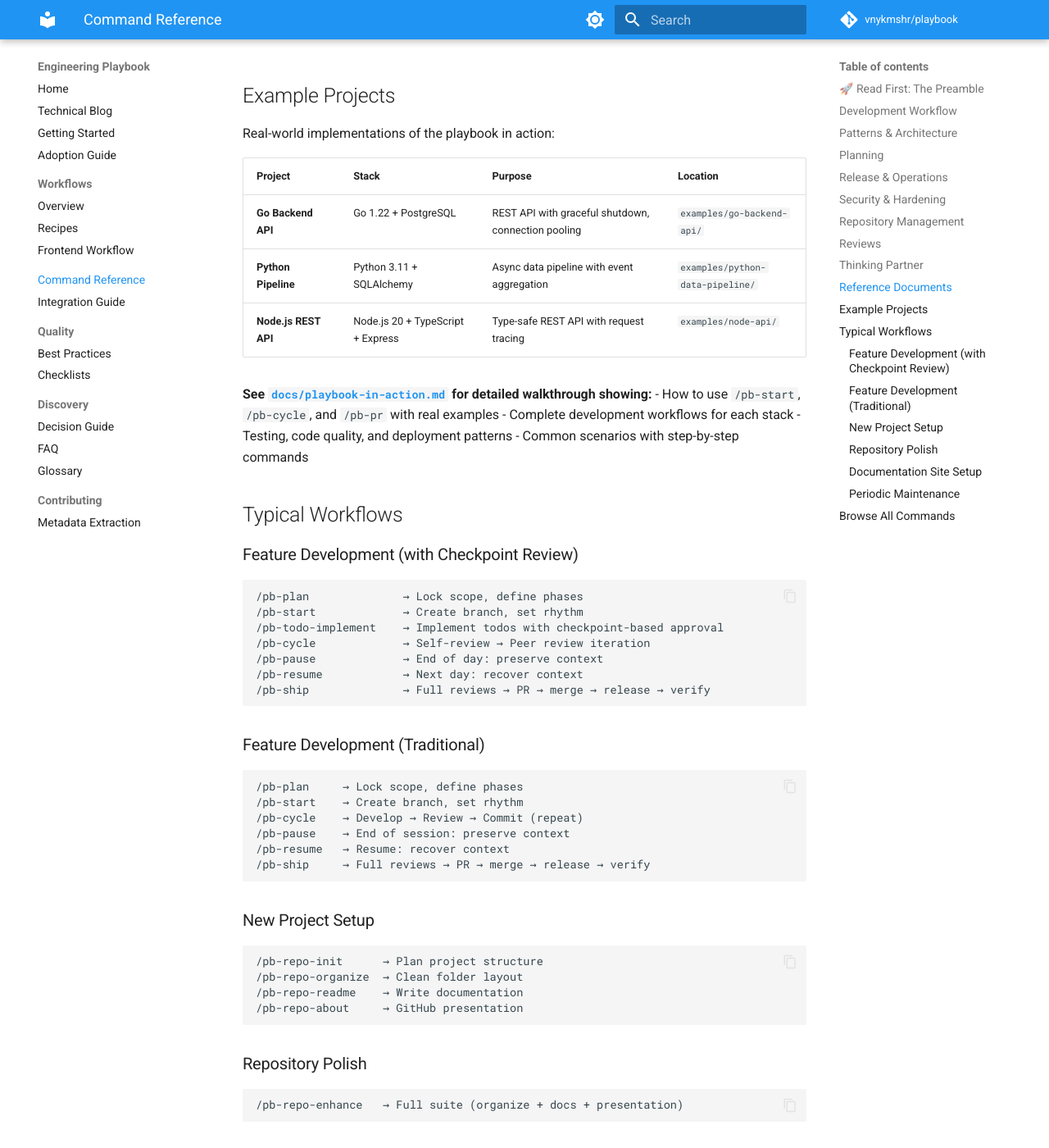
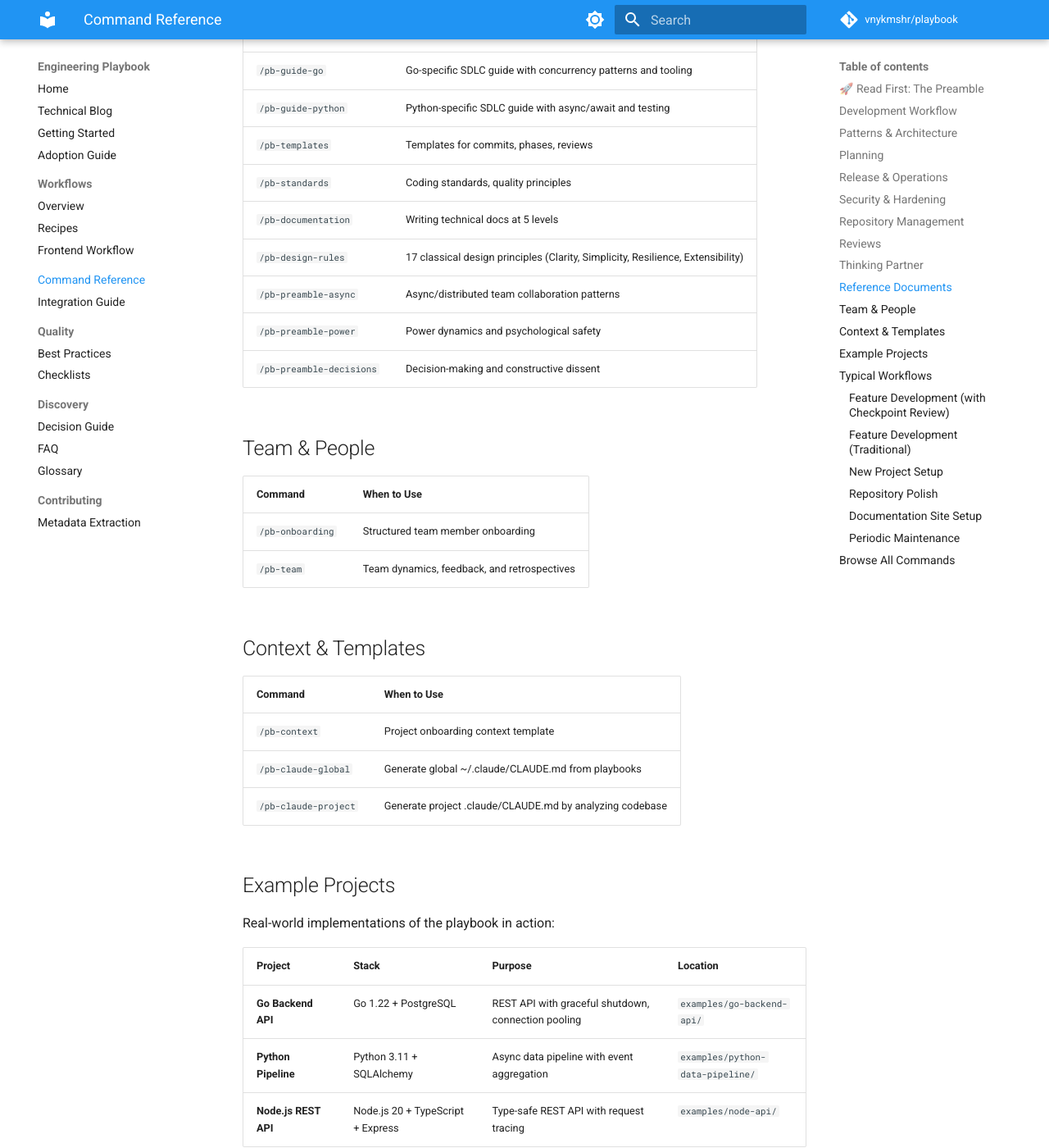
Before and after one commit to vnykmshr/playbook, an MkDocs documentation site: the page built from docs/command-index.md, in a window 1280 px wide and 1400 px high, scrolled down 4927 px. Shown: the whole window at 82% size. Built offline with MkDocs 1.6.1 and Material for MkDocs 9.7.7, drawn with Linux system fonts in a browser that asks for light colours; comment, search, counter and statistics services are not loaded; some of the changed text lies outside the part shown.

Commit message:
docs: add 14 missing commands to command-index
Index was missing commands added in recent releases. Added:
- Development: pb-commit, pb-testing, pb-standup, pb-what-next
- Reviews: pb-review-code
- Reference: pb-documentation, pb-design-rules, pb-preamble-*
- New sections: Team & People, Context & Templates

All 74 commands now indexed.

```diff
--- a/docs/command-index.md
+++ b/docs/command-index.md
@@ -19,11 +19,15 @@ Quick reference for all playbook commands.
 | `/pb-start` | Starting work on a feature branch |
 | `/pb-todo-implement` | Structured implementation of individual todos with checkpoint-based review |
 | `/pb-cycle` | Each iteration (develop → review → commit) |
+| `/pb-commit` | Crafting atomic, meaningful commits |
 | `/pb-resume` | Resuming after a break |
 | `/pb-pause` | Pausing work, preserving context for later |
 | `/pb-ship` | Ready to ship: full reviews → PR → merge → release |
 | `/pb-pr` | Creating a pull request (standalone) |
+| `/pb-testing` | Testing philosophy (unit, integration, E2E strategies) |
+| `/pb-standup` | Daily async status updates for distributed teams |
 | `/pb-knowledge-transfer` | Preparing KT session for new developer or team handoff |
+| `/pb-what-next` | Context-aware command recommendations based on git state |
 | `/pb-debug` | Systematic debugging methodology (reproduce, isolate, hypothesize, test, fix) |
 | `/pb-design-language` | Create and evolve project-specific design specification (tokens, vocabulary, constraints) |
 
@@ -87,6 +91,7 @@ Quick reference for all playbook commands.
 | Command | When to Use | Frequency |
 |---------|-------------|-----------|
 | `/pb-review` | Comprehensive multi-perspective | Monthly or pre-release |
+| `/pb-review-code` | Dedicated code review for reviewers (peer review checklist) | Every PR review |
 | `/pb-review-cleanup` | Code cleanup, repo health | Before new dev cycle |
 | `/pb-review-prerelease` | Pre-release code review | Before each release |
 | `/pb-review-tests` | Test suite quality | Monthly |
@@ -126,7 +131,26 @@ Self-sufficient thinking partner methodology for expert-quality collaboration.
 | `/pb-guide-python` | Python-specific SDLC guide with async/await and testing |
 | `/pb-templates` | Templates for commits, phases, reviews |
 | `/pb-standards` | Coding standards, quality principles |
+| `/pb-documentation` | Writing technical docs at 5 levels |
+| `/pb-design-rules` | 17 classical design principles (Clarity, Simplicity, Resilience, Extensibility) |
+| `/pb-preamble-async` | Async/distributed team collaboration patterns |
+| `/pb-preamble-power` | Power dynamics and psychological safety |
+| `/pb-preamble-decisions` | Decision-making and constructive dissent |
+
+## Team & People
+
+| Command | When to Use |
+|---------|-------------|
+| `/pb-onboarding` | Structured team member onboarding |
+| `/pb-team` | Team dynamics, feedback, and retrospectives |
+
+## Context & Templates
+
+| Command | When to Use |
+|---------|-------------|
 | `/pb-context` | Project onboarding context template |
+| `/pb-claude-global` | Generate global ~/.claude/CLAUDE.md from playbooks |
+| `/pb-claude-project` | Generate project .claude/CLAUDE.md by analyzing codebase |
 
 ## Example Projects
 
```
